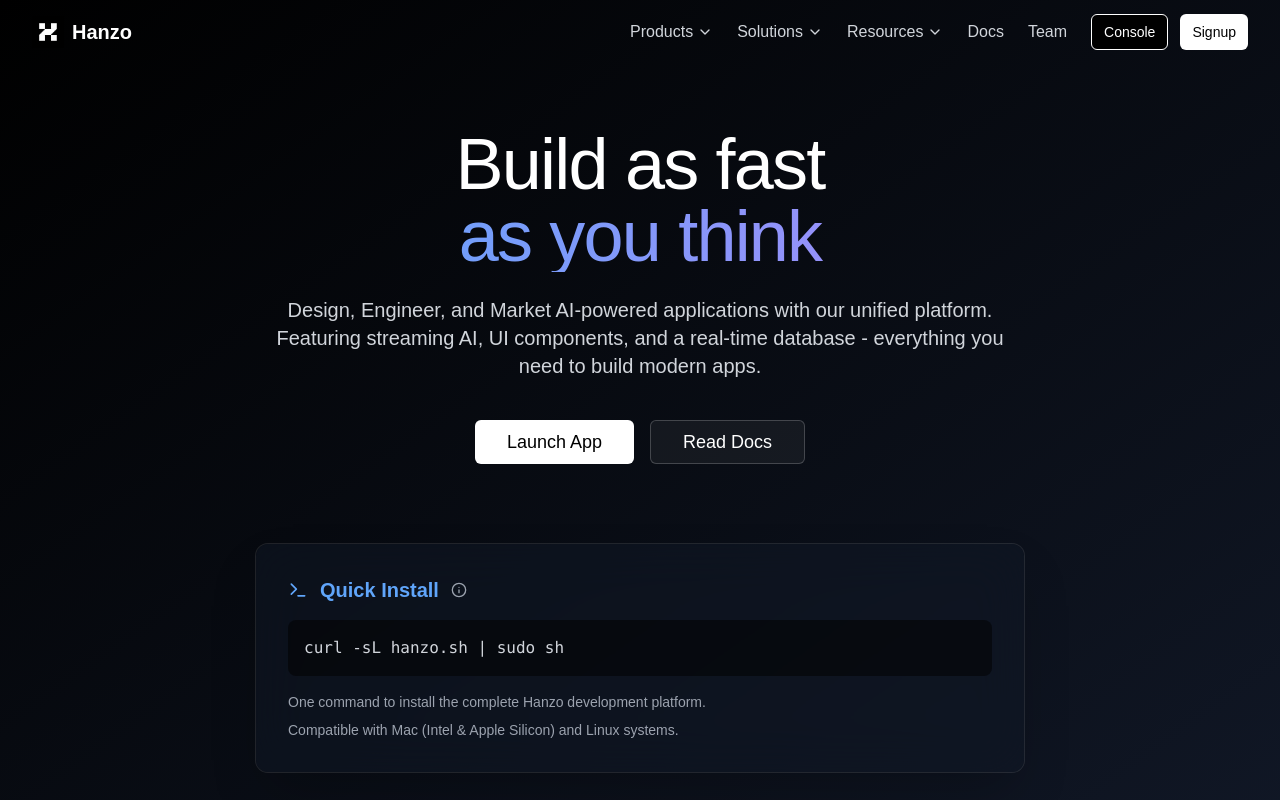
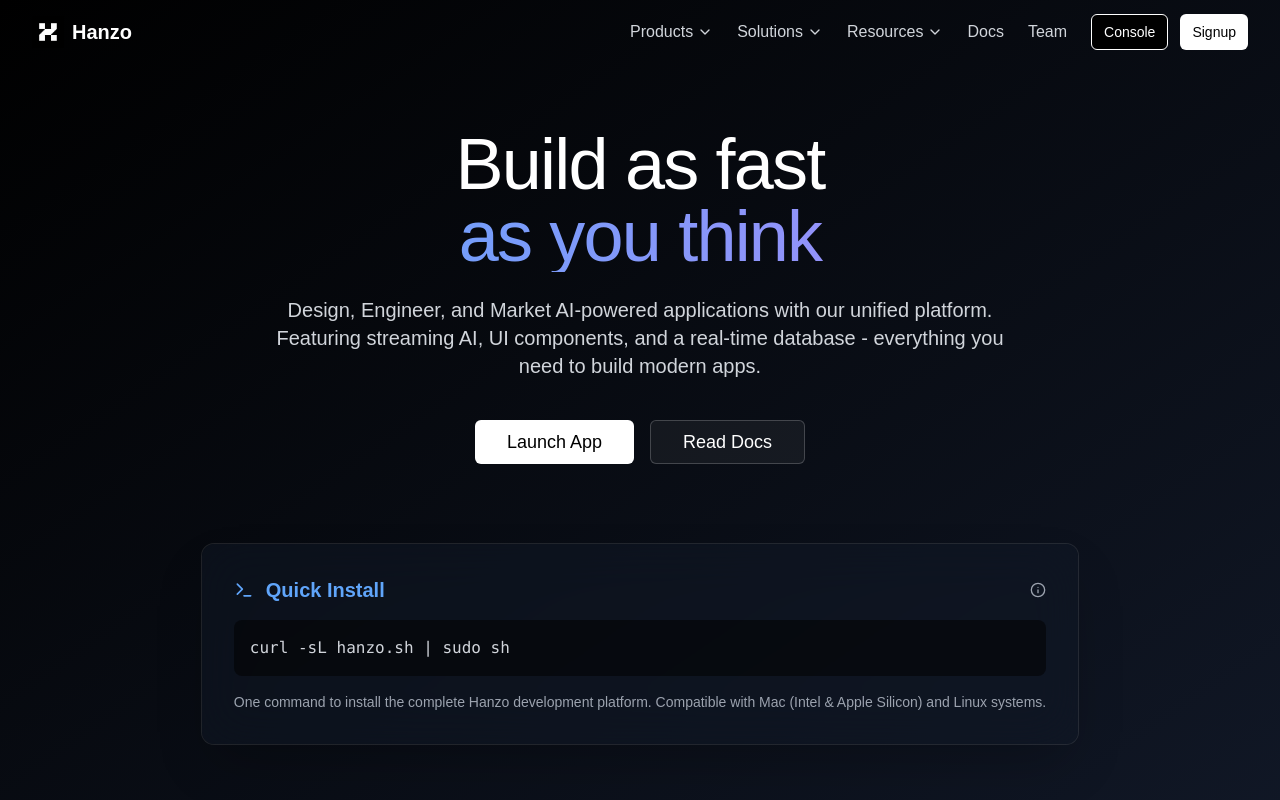
Before and after one commit to hanzoai/hanzo.industries, a React (Vite) app: page / in a window 1280 px wide. Shown: the top 800 px of the page. Built offline with nearby package versions, Linux system fonts and the light colour scheme; a web font is replaced by a local one.

Commit message:
Refactor Hero component
Move info icon and condense installation instructions in Hero component.

```diff
--- a/src/components/Hero.tsx
+++ b/src/components/Hero.tsx
@@ -72,11 +72,13 @@
           initial={{ opacity: 0, y: 40 }}
           animate={{ opacity: 1, y: 0 }}
           transition={{ duration: 0.7, delay: 0.3 }}
-          className="mt-20 rounded-xl bg-gray-900/50 p-8 backdrop-blur-xl ring-1 ring-white/10 shadow-2xl"
+          className="mt-20 rounded-xl bg-gray-900/50 p-8 backdrop-blur-xl ring-1 ring-white/10 shadow-2xl relative"
         >
-          <div className="flex items-center gap-3 mb-4">
-            <Terminal className="text-blue-400" size={20} />
-            <h2 className="text-xl font-semibold text-blue-400">Quick Install</h2>
+          <div className="flex items-center justify-between mb-4">
+            <div className="flex items-center gap-3">
+              <Terminal className="text-blue-400" size={20} />
+              <h2 className="text-xl font-semibold text-blue-400">Quick Install</h2>
+            </div>
             <TooltipProvider>
               <Tooltip>
                 <TooltipTrigger asChild>
@@ -100,9 +102,8 @@
               <ClipboardCopy size={20} />
             </button>
           </div>
-          <div className="space-y-2 text-sm text-gray-400">
-            <p>One command to install the complete Hanzo development platform.</p>
-            <p>Compatible with Mac (Intel & Apple Silicon) and Linux systems.</p>
+          <div className="text-sm text-gray-400">
+            <p>One command to install the complete Hanzo development platform. Compatible with Mac (Intel & Apple Silicon) and Linux systems.</p>
           </div>
         </motion.div>
       </div>
```
